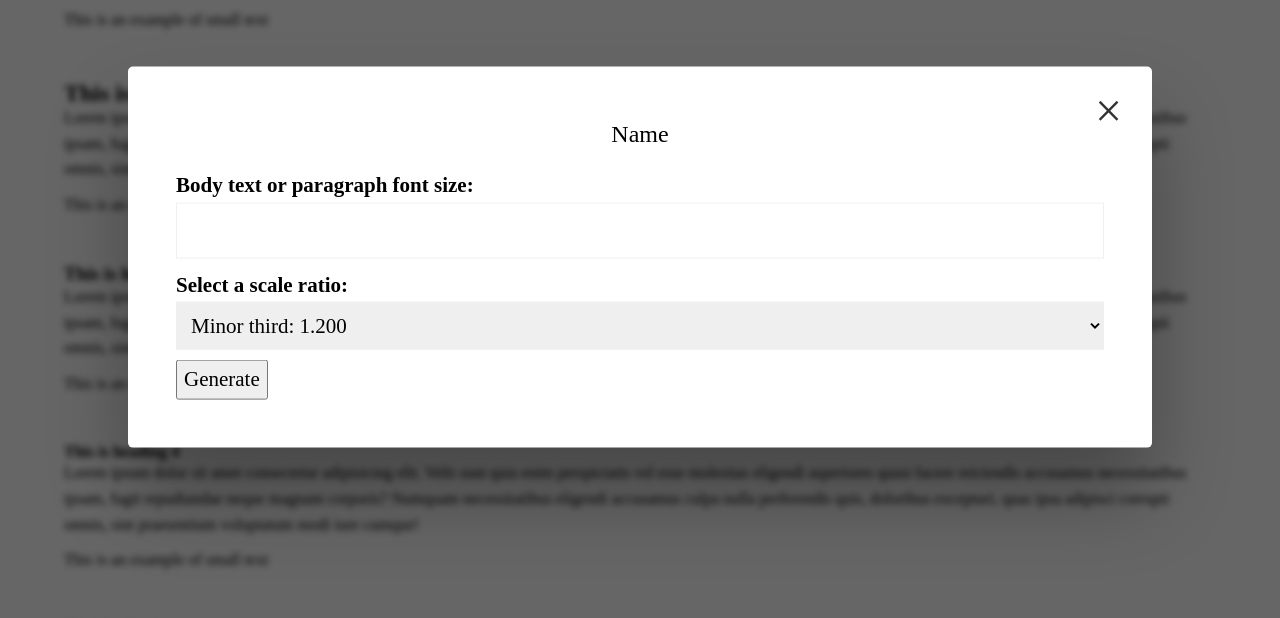
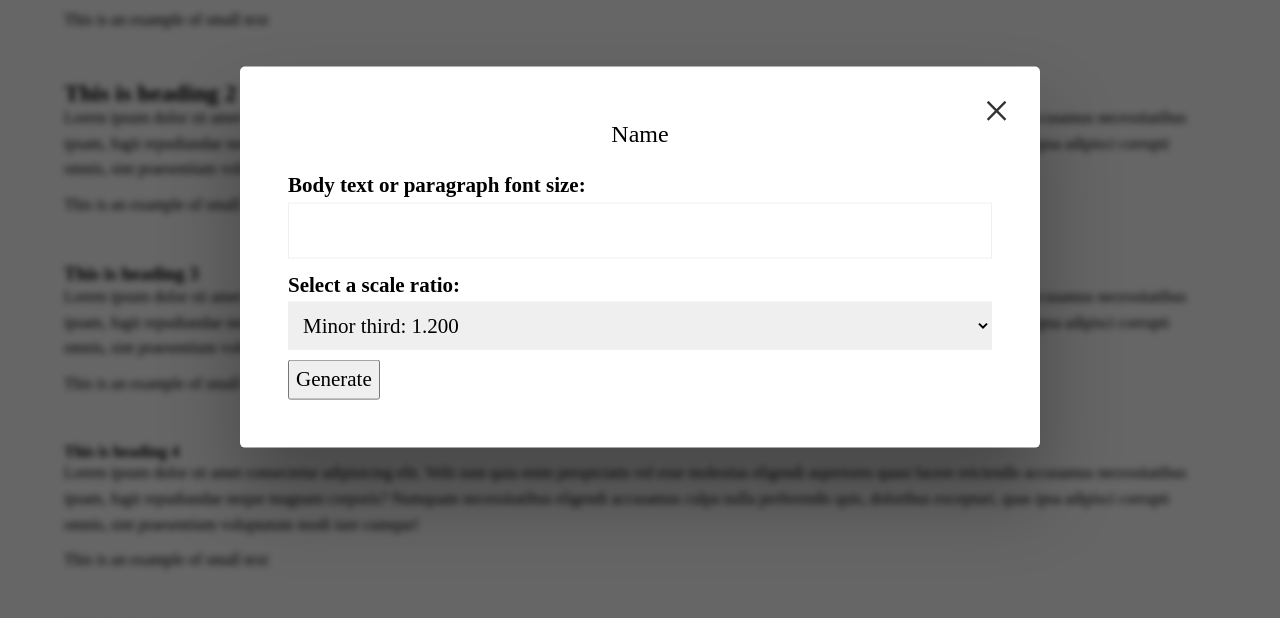
Before and after one commit to itsmacr8/Phreyah, a website built with Vite: page index.html in a window 1280 px wide. Both pictures are taken after a click on the button "Settings". Shown: the part 143-761 px from the top of the page. Built offline with nearby package versions, Linux system fonts and the light colour scheme.

Commit message:
Fix modal width and padding problem
Set max-width for larger devices and dynamic padding

```diff
--- a/src/sass/components/_modal.scss
+++ b/src/sass/components/_modal.scss
@@ -5,8 +5,9 @@
         left: 50%;
         transform: translate(-50%, -50%);
         width: 80%;
+        max-width: 50rem;
         background-color: white;
-        padding: 3rem;
+        padding: clamp(1.5rem, 5vw, 3rem);
         border-radius: 5px;
         box-shadow: 0 3rem 5rem rgba(0, 0, 0, 0.3);
         z-index: 10;
```
